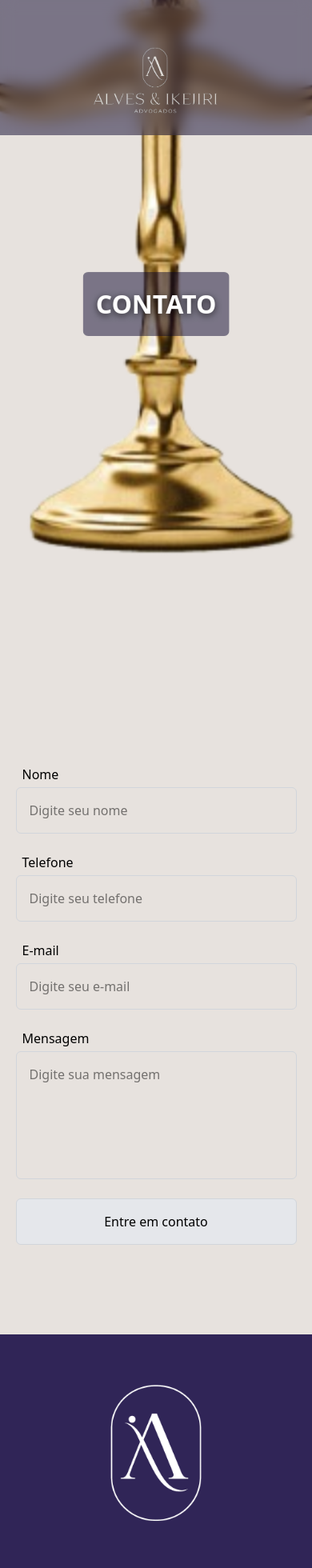
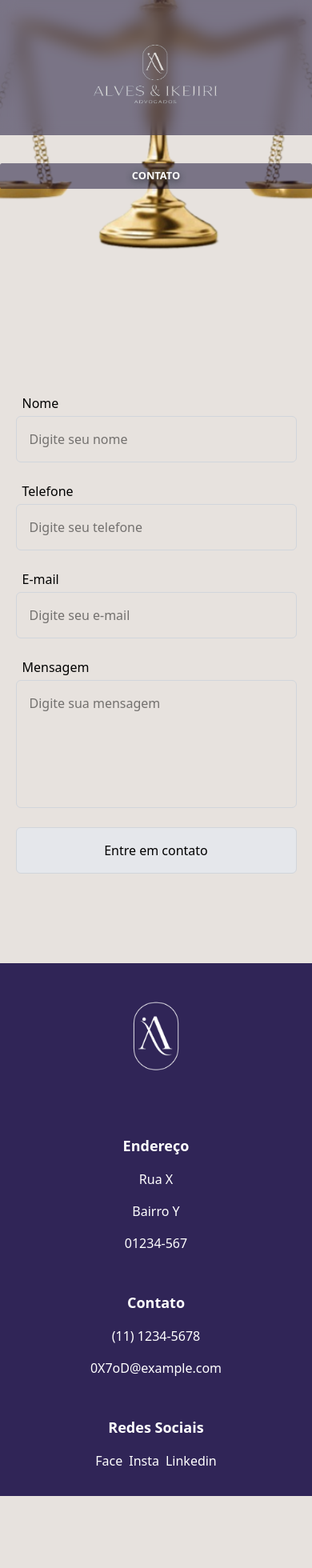
Before and after one commit to Ikejiri-1/pagina-advogados-next, a Next.js app: page /contato in a window 390 px wide. Shown: the top 1960 px of the page at 80% size. After the commit the page ends 1870 px from the top, so only its background shows below. Built offline with nearby package versions, Linux system fonts and the light colour scheme.

Commit message:
layout responsivo

```diff
--- a/src/components/BlockOriginsQuestion/blockorigins.css
+++ b/src/components/BlockOriginsQuestion/blockorigins.css
@@ -39,3 +39,9 @@
     transform: translateX(0);
   }
 }
+
+@media screen and (max-width: 768px) {
+  .block-title {
+    font-size: 1.5em;
+  }
+}
--- a/src/components/Footer/Footer.css
+++ b/src/components/Footer/Footer.css
@@ -36,7 +36,6 @@
 
 @media screen and (max-width: 1024px) {
   .footer-container {
-    grid-template-columns: 1fr;
     gap: 2em;
     text-align: center;
   }
@@ -44,13 +43,19 @@
     padding-top: 1em;
   }
   .image-footer {
-    width: 280px;
-    height: 280px;
+    width: 140px;
+    height: 200px;
   }
 }
 @media screen and (max-width: 768px) {
+  .footer-container {
+    grid-template-columns: repeat(1, minmax(0, 1fr));
+    height: auto;
+    padding: 2rem;
+    padding-top: 1rem;
+  }
   .image-footer {
-    width: 200px;
-    height: 200px;
+    width: 100px;
+    height: 150px;
   }
 }
--- a/src/components/Header/Header.css
+++ b/src/components/Header/Header.css
@@ -23,25 +23,14 @@
   width: 200px;
   margin-top: 0.5em;
 }
-.links-list {
-  display: flex;
-  gap: 2em;
-  margin-top: 5em;
-  text-transform: uppercase;
-}
-li a {
-  text-transform: uppercase;
-  margin-top: 2em;
-  color: #1f2070;
-}
 
 @media screen and (max-width: 1024px) {
   .header-container {
     flex-direction: column;
-    padding: 2em;
   }
-  .links-list {
-    padding-top: 1em;
+  .logo {
+    width: 350px;
+    margin-bottom: 4em;
   }
 }
 @media screen and (max-width: 768px) {
@@ -55,3 +44,9 @@ li a {
     padding-top: 1em;
   }
 }
+@media screen and (max-width: 768px) {
+  .logo {
+    width: 200px;
+    height: 150px;
+  }
+}
--- a/src/components/Header/Header.tsx
+++ b/src/components/Header/Header.tsx
@@ -20,8 +20,8 @@ export function Header() {
       {/* Logo */}
       <div className="logo-header">
         <Link href="/">
-          <figure className="logo">
-            <Image src={logo} alt="Logo dos advogados" />
+          <figure>
+            <Image src={logo} alt="Logo dos advogados" className="logo" />
           </figure>
         </Link>
       </div>
--- a/src/components/HelpContent/helpcontent.css
+++ b/src/components/HelpContent/helpcontent.css
@@ -75,3 +75,9 @@
     transform: translateX(0);
   }
 }
+
+@media screen and (max-width: 768px) {
+  .title {
+    font-size: 1.5em;
+  }
+}
--- a/src/components/MainImage/MainImage.css
+++ b/src/components/MainImage/MainImage.css
@@ -104,3 +104,53 @@
     transform: translateY(0);
   }
 }
+
+@media screen and (max-width: 1024px) {
+  .main-image-container {
+    height: 70vh;
+  }
+  .main-image-title {
+    top: 50%;
+    max-width: 100%;
+    width: 800px;
+  }
+  .main-image-description {
+    top: 70%;
+    max-width: 100%;
+    width: 600px;
+    font-size: 1.5em;
+  }
+  .main-image-button {
+    top: 85%;
+  }
+  .main-image-button button {
+    font-size: 1.5em;
+    width: 600px;
+    background-color: var(--dark-blue);
+  }
+}
+
+@media screen and (max-width: 768px) {
+  .main-image-container {
+    height: 45vh;
+  }
+  .main-image-title {
+    font-size: 0.8em;
+    width: 700px;
+    top: 58%;
+  }
+  .main-image-description {
+    font-size: 0.8em;
+    width: 300px;
+    top: 75%;
+  }
+  .main-image-button {
+    top: 90%;
+  }
+  .main-image-button button {
+    font-size: 0.6em;
+    width: 250px;
+
+    background-color: var(--dark-blue);
+  }
+}
--- a/src/components/WhyIsPossible/index.tsx
+++ b/src/components/WhyIsPossible/index.tsx
@@ -37,7 +37,7 @@ export const WhyIsPossible = () => {
           observer.disconnect();
         }
       },
-      { threshold: 0.4 }
+      { threshold: 0.2 }
     );
 
     if (sectionRef.current) observer.observe(sectionRef.current);
--- a/src/components/WhyIsPossible/whyispossible.css
+++ b/src/components/WhyIsPossible/whyispossible.css
@@ -40,3 +40,9 @@
     transform: translateY(0);
   }
 }
+
+@media screen and (max-width: 768px) {
+  .why-title {
+    font-size: 1.5em;
+  }
+}
```
Also changed, not shown: src/app/page.css (+13 -5 lines), src/components/AboutUs/aboutus.css (+9 -0 lines), src/components/Cards/AnimatedCard/animatedcard.css (+24 -0 lines), src/components/WhyBlocked/whyblocked.css (+7 -0 lines).
